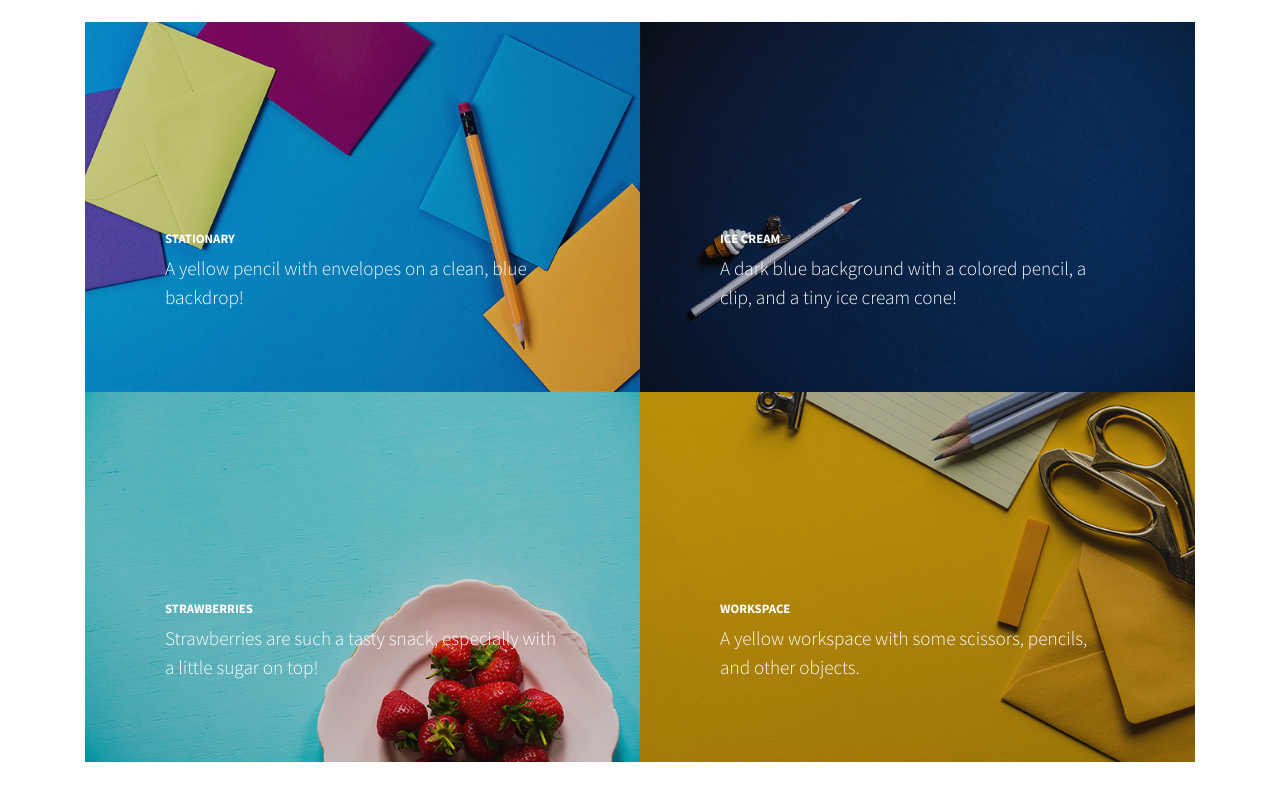
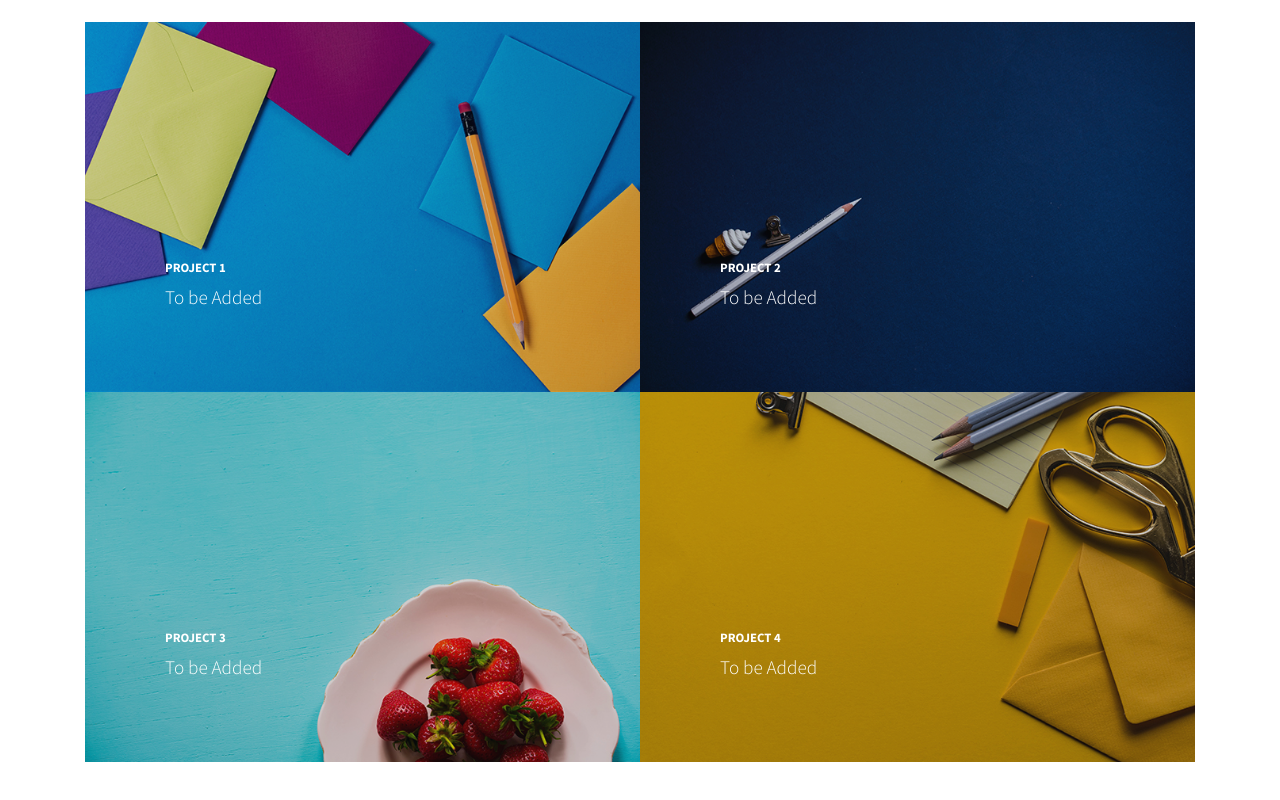
Before and after one commit to ChaozFire/ChaozFire.github.io, a plain HTML site: page index.html in a window 1280 px wide. Shown: the part 2808-3608 px from the top of the page. Drawn offline with Linux system fonts and the light colour scheme.

Commit message:
Updated index.html a bit
Changed some sliders. Added some filler text.

```diff
--- a/index.html
+++ b/index.html
@@ -106,7 +106,8 @@
             <h4>
               <strong>Programming</strong>
             </h4>
-            <p class="text-faded mb-0">Looks great on any screen size!</p>
+            <p class="text-faded mb-0">I find programming as a nice mental exercise for
+            my brain. </p>
           </div>
           <div class="col-lg-4 col-md-7 mb-5 mb-lg-0">
             <span class="service-icon rounded-circle mx-auto mb-3">
@@ -126,7 +127,8 @@
             <h4>
               <strong>Media</strong>
             </h4>
-            <p class="text-faded mb-0">Millions of users
+            <p class="text-faded mb-0">I watch a variety of different shows and media in my day
+              to day life.
               <i class="fas fa-heart"></i>
               Start Bootstrap!</p>
           </div>
@@ -205,8 +207,8 @@
             <a class="portfolio-item" href="#">
               <span class="caption">
                 <span class="caption-content">
-                  <h2>Stationary</h2>
-                  <p class="mb-0">A yellow pencil with envelopes on a clean, blue backdrop!</p>
+                  <h2>Project 1</h2>
+                  <p class="mb-0">To be Added</p>
                 </span>
               </span>
               <img class="img-fluid" src="img/portfolio-1.jpg" alt="">
@@ -216,8 +218,8 @@
             <a class="portfolio-item" href="#">
               <span class="caption">
                 <span class="caption-content">
-                  <h2>Ice Cream</h2>
-                  <p class="mb-0">A dark blue background with a colored pencil, a clip, and a tiny ice cream cone!</p>
+                  <h2>Project 2</h2>
+                  <p class="mb-0">To be Added</p>
                 </span>
               </span>
               <img class="img-fluid" src="img/portfolio-2.jpg" alt="">
@@ -227,8 +229,8 @@
             <a class="portfolio-item" href="#">
               <span class="caption">
                 <span class="caption-content">
-                  <h2>Strawberries</h2>
-                  <p class="mb-0">Strawberries are such a tasty snack, especially with a little sugar on top!</p>
+                  <h2>Project 3</h2>
+                  <p class="mb-0">To be Added</p>
                 </span>
               </span>
               <img class="img-fluid" src="img/portfolio-3.jpg" alt="">
@@ -238,8 +240,8 @@
             <a class="portfolio-item" href="#">
               <span class="caption">
                 <span class="caption-content">
-                  <h2>Workspace</h2>
-                  <p class="mb-0">A yellow workspace with some scissors, pencils, and other objects.</p>
+                  <h2>Project 4</h2>
+                  <p class="mb-0">To be Added</p>
                 </span>
               </span>
               <img class="img-fluid" src="img/portfolio-4.jpg" alt="">
@@ -264,7 +266,7 @@
       <div class="container">
         <ul class="list-inline mb-5">
           <li class="list-inline-item">
-            <a class="social-link rounded-circle text-white mr-3" href="#page-top">
+            <a class="social-link rounded-circle text-white mr-3 js-scroll-trigger" href="#page-top">
               <i class="fas fa-angle-up"></i>
             </a>
             <p>Top</p>
```
